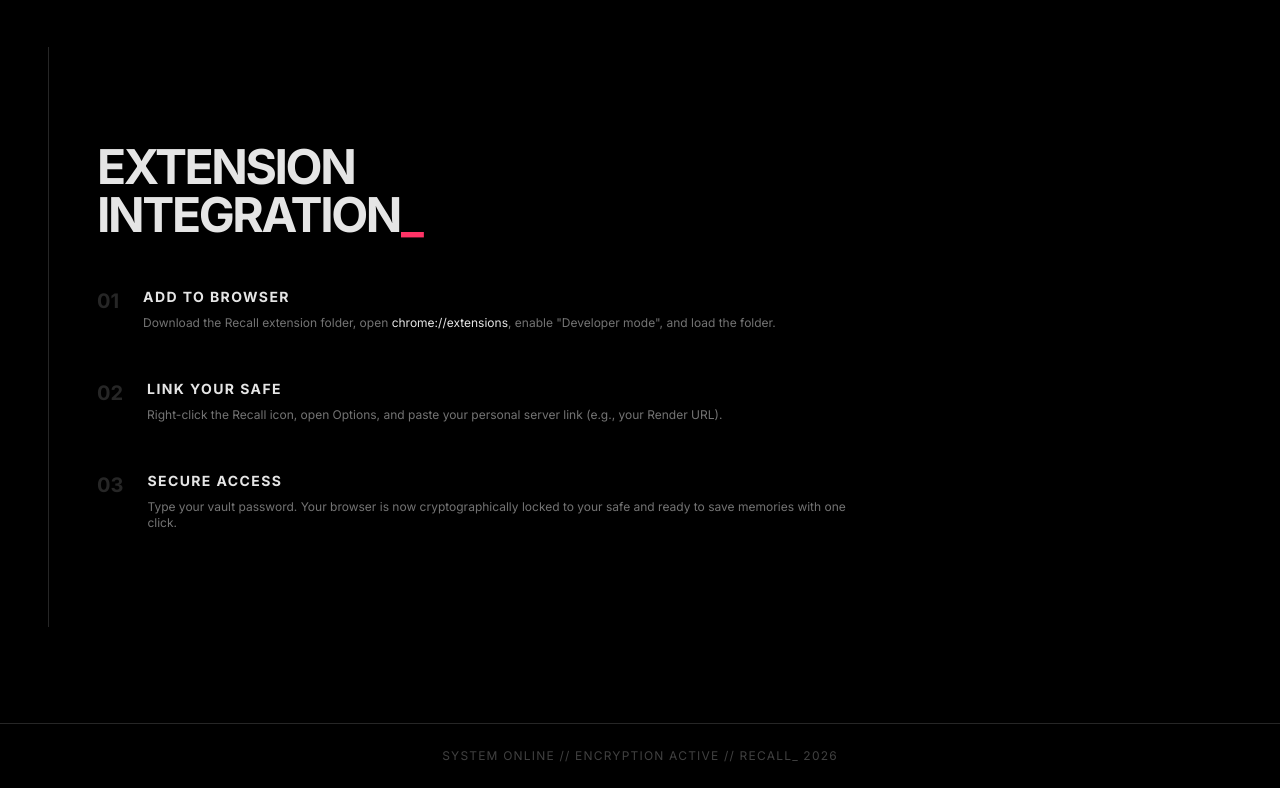
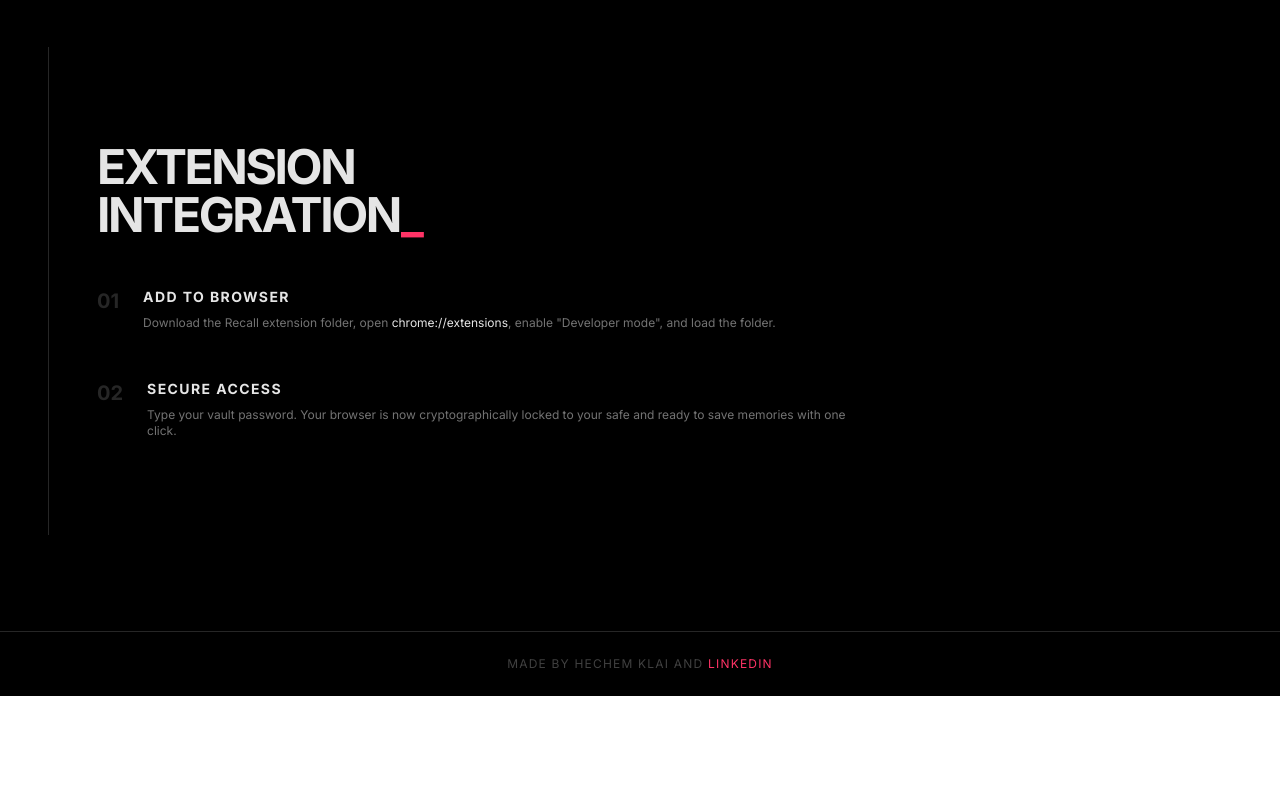
Before and after one commit to hechem5/recall, a Next.js app in the folder frontend/: page / in a window 1280 px wide. Shown: the part 1069-1857 px from the top of the page. After the commit the page ends 1765 px from the top, so only its background shows below. Built offline with nearby package versions, Linux system fonts and the light colour scheme.

Commit message:
Fix answer UI display, remove redundant extension step, update footer, add home link to unlock page

```diff
--- a/frontend/src/app/page.tsx
+++ b/frontend/src/app/page.tsx
@@ -104,14 +104,6 @@ export default function LandingPage() {
           <div className="flex gap-6">
             <div className="text-[#262626] font-bold text-xl">02</div>
             <div>
-              <h4 className="text-sm font-bold tracking-widest uppercase mb-2">Link Your Safe</h4>
-              <p className="text-xs text-[#737373]">Right-click the Recall icon, open Options, and paste your personal server link (e.g., your Render URL).</p>
-            </div>
-          </div>
-
-          <div className="flex gap-6">
-            <div className="text-[#262626] font-bold text-xl">03</div>
-            <div>
               <h4 className="text-sm font-bold tracking-widest uppercase mb-2">Secure Access</h4>
               <p className="text-xs text-[#737373]">Type your vault password. Your browser is now cryptographically locked to your safe and ready to save memories with one click.</p>
             </div>
@@ -121,7 +113,7 @@ export default function LandingPage() {
 
       {/* Footer */}
       <footer className="border-t border-[#262626] p-6 text-center text-xs text-[#404040] tracking-widest uppercase">
-        SYSTEM ONLINE // ENCRYPTION ACTIVE // RECALL_ 2026
+        MADE BY HECHEM KLAI AND <a href="https://www.linkedin.com/in/hechem-klai/" target="_blank" rel="noopener noreferrer" className="text-[#FF3366] hover:text-[#E5E5E5] transition-colors">LINKEDIN</a>
       </footer>
 
     </main>
--- a/frontend/src/app/unlock/page.tsx
+++ b/frontend/src/app/unlock/page.tsx
@@ -3,6 +3,8 @@
 import { useState, useEffect } from 'react';
 import { useRouter } from 'next/navigation';
 import fpPromise from '@fingerprintjs/fingerprintjs';
+
+import Link from 'next/link';
 
 export default function UnlockPage() {
   const [password, setPassword] = useState('');
@@ -47,7 +49,11 @@ export default function UnlockPage() {
   };
 
   return (
-    <main className="min-h-screen bg-black text-[#E5E5E5] p-8 md:p-16 flex flex-col items-center justify-center font-mono">
+    <main className="min-h-screen bg-black text-[#E5E5E5] p-8 md:p-16 flex flex-col items-center justify-center font-mono relative">
+
+      <Link href="/" className="absolute top-8 left-8 text-[#737373] hover:text-[#FF3366] transition-colors flex items-center gap-2 text-xs font-bold tracking-widest uppercase">
+        ← BACK TO HOME
+      </Link>
 
       <div className="w-full max-w-lg flex flex-col items-center">
         {/* Header */}
--- a/frontend/src/components/search-bar.tsx
+++ b/frontend/src/components/search-bar.tsx
@@ -71,10 +71,9 @@ export function SearchBar() {
             <div className="text-xs font-bold text-[#FF3366] tracking-widest uppercase">
               Answer
             </div>
-            <div className="prose prose-invert max-w-none text-[#E5E5E5] leading-relaxed prose-a:text-[#FF3366] prose-a:no-underline hover:prose-a:underline">
+            <div className="prose prose-invert max-w-none text-[#E5E5E5] leading-relaxed prose-a:text-[#FF3366] prose-a:no-underline hover:prose-a:underline bg-[#111111] border border-[#262626] border-l-4 border-l-[#FF3366] p-6 md:p-8">
               <ReactMarkdown remarkPlugins={[remarkGfm]}>
-                {result.answer
-                  .replace(/[ \t]*\[(?:Sources?\s*)?[\d,\s]+\]/g, "")}
+                {result.answer}
               </ReactMarkdown>
             </div>
           </div>
```
